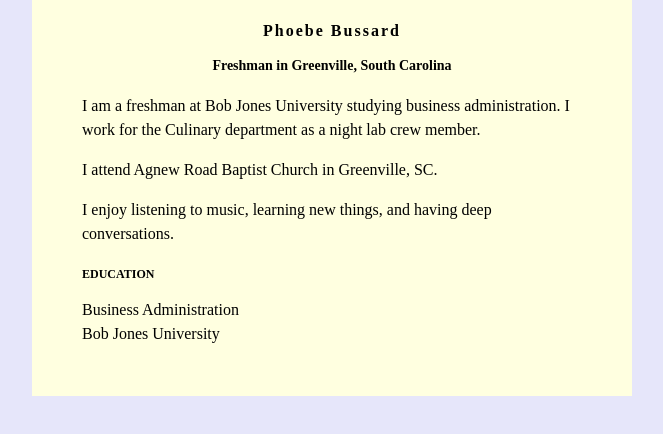
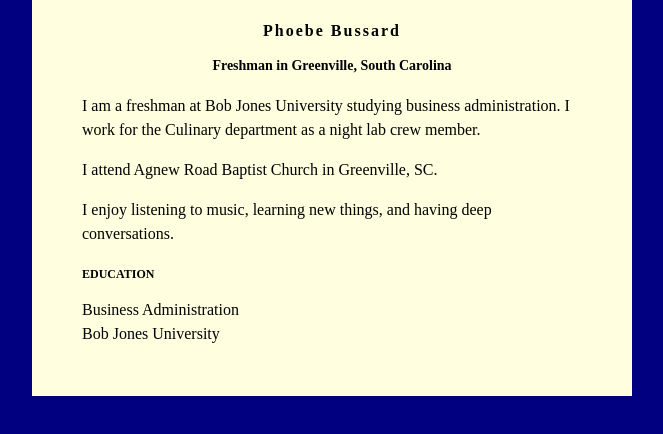
Before and after one commit to pbuss640/pbuss640.github.io, a plain HTML site: page index.html in a window 1280 px wide. Shown: the whole page, without its empty margins (308-971 px from the left). Drawn offline with Linux system fonts and the light colour scheme.

Commit message:
Update index.html

```diff
--- a/index.html
+++ b/index.html
@@ -2,7 +2,7 @@
 <head>
 <style>
 body {
-    background: lavender;
+    background: navy;
     font-family: Times New Roman;
 }
 #content {
```
